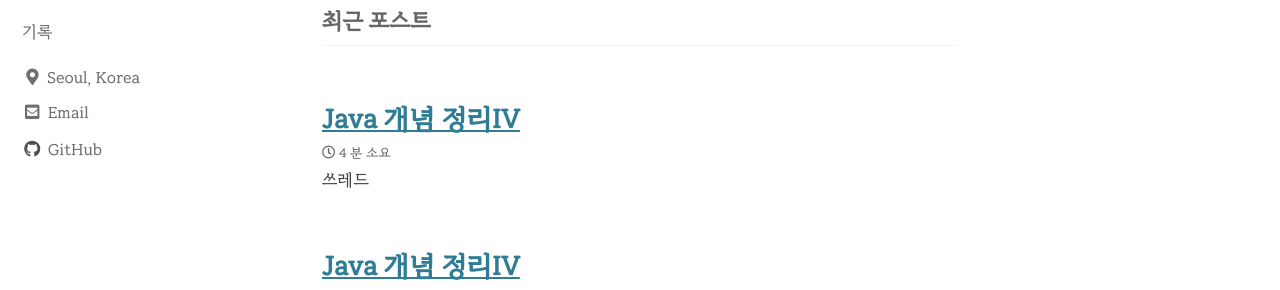
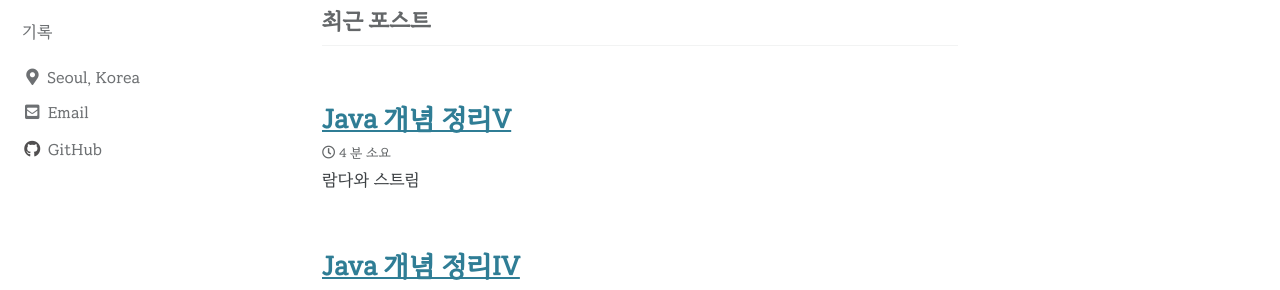
Before and after one commit to jinnie-j/Jinnie-J.github.io, a Jekyll site: the page built from index.html, in a window 1280 px wide. Shown: the part 134-424 px from the top of the page. Built offline with Jekyll 4.4.1, drawn with Linux system fonts in a browser that asks for light colours; cached includes are drawn as plain includes; the list of posts is cut into pages by our own code.

Commit message:
자바 람다 개념정리

```diff
--- a/_posts/2022-01-10-java5.md
+++ b/_posts/2022-01-10-java5.md
@@ -1,6 +1,6 @@
 ---
-title:  "Java 개념 정리IV"
-excerpt: "쓰레드"
+title:  "Java 개념 정리V"
+excerpt: "람다와 스트림"
 
 categories:
   - Java
```
